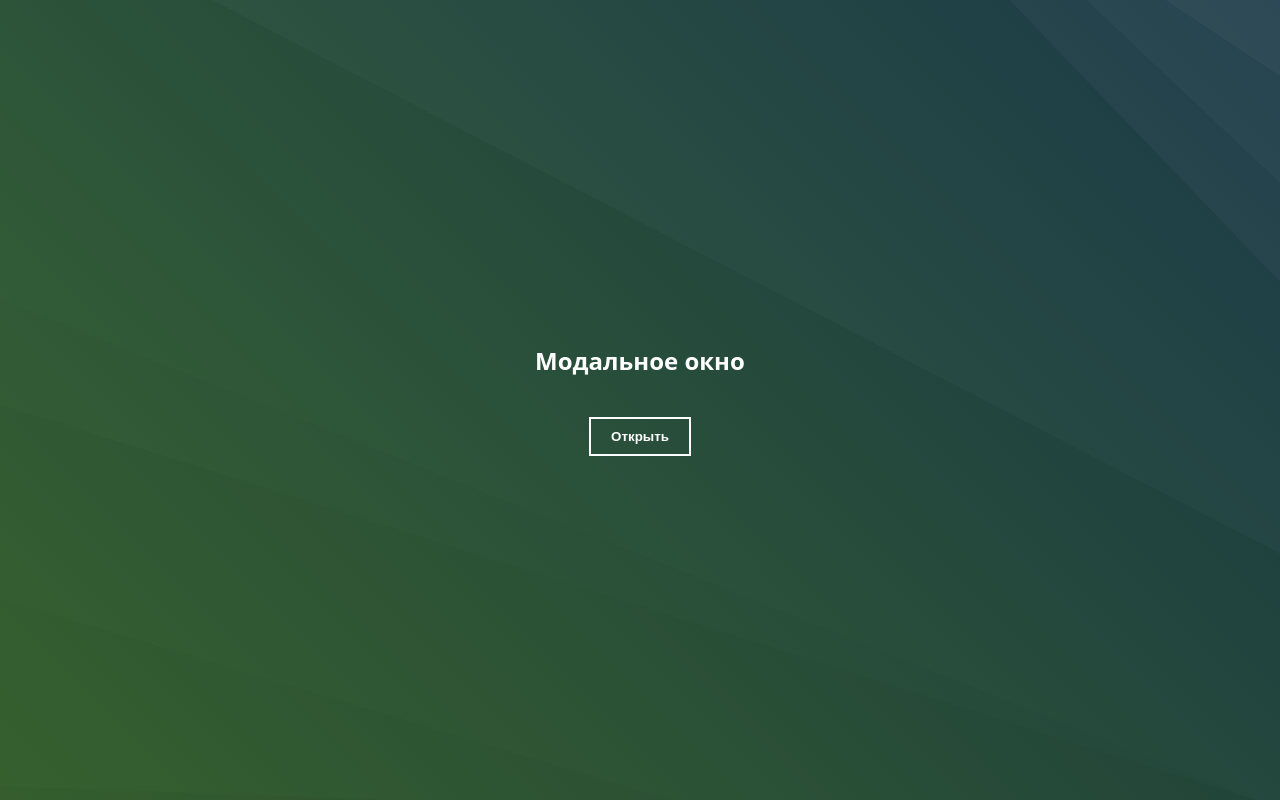
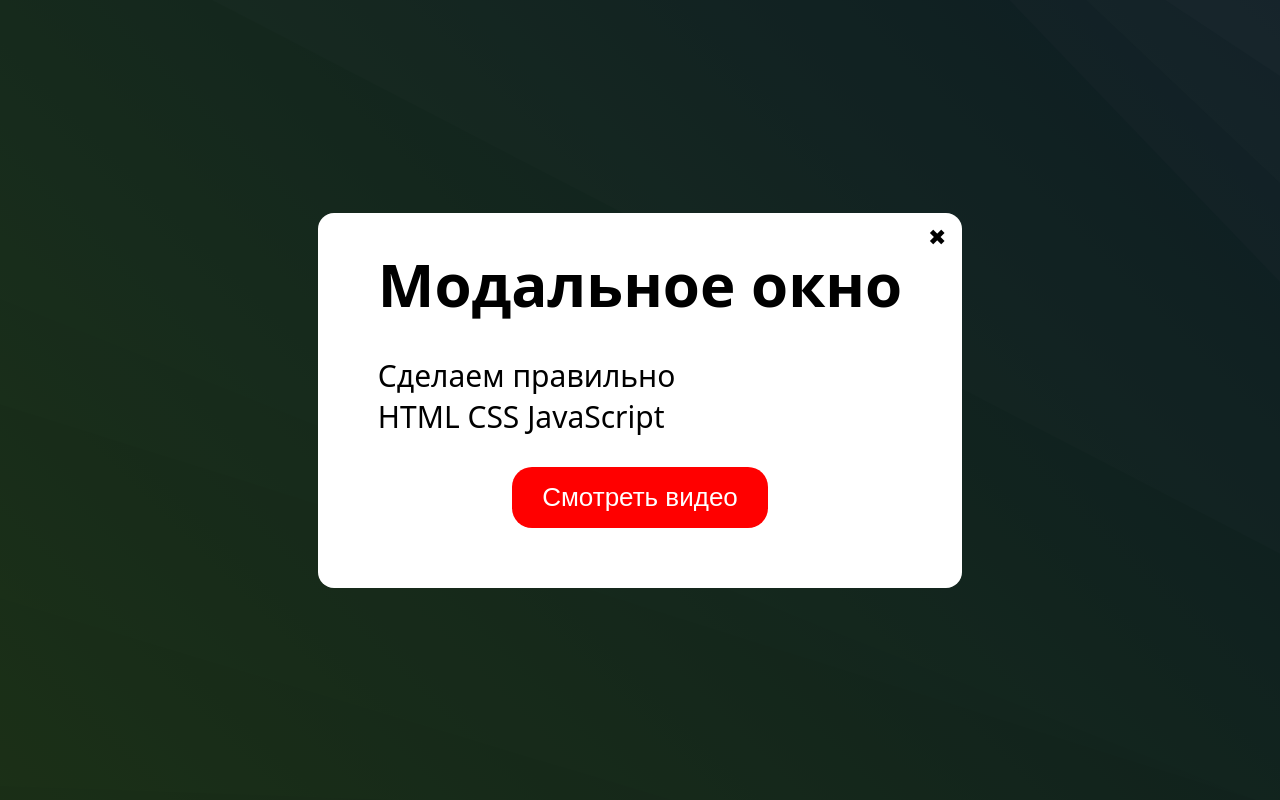
Before and after one commit to maksim-leskin/project-modal-form, a plain HTML site: page index.html in a window 1280 px wide. Both pictures are taken after a click on the button "Открыть". Shown: the top 800 px of the page. Drawn offline with Linux system fonts and the light colour scheme.

Commit message:
modal-ready

```diff
--- a/index.html
+++ b/index.html
@@ -7,13 +7,46 @@
   <meta name="viewport" content="width=device-width, initial-scale=1.0">
   <title>Project</title>
   <link rel="stylesheet" href="styles/style.css">
+  <script src="scripts/script.js" defer></script>
 </head>
 
 <body>
   <section class="section">
     <h1 class="section__title">Модальное окно</h1>
-    <button class="section__button">Открыть</button>
+    <button class="section__button section__button1">Открыть</button>
   </section>
+
+  <section class="section">
+    <h1 class="section__title">Модальное окно</h1>
+    <button class="section__button section__button2">Открыть 2</button>
+  </section>
+
+  <div class="modal modal1">
+    <div class="modal__main">
+      <h2 class="modal__title">Модальное окно</h2>
+
+      <div class="modal__container">
+        <p>Сделаем правильно</p>
+        <p>HTML CSS JavaScript</p>
+      </div>
+
+      <button class="modal__btn">Смотреть видео</button>
+      <button class="modal__close">&#10006;</button>
+    </div>
+  </div>
+
+  <div class="modal modal2">
+    <div class="modal__main">
+      <h2 class="modal__title">Модальное окно 2</h2>
+
+      <div class="modal__container">
+        <p>Lorem, ipsum dolor sit amet consectetur adipisicing elit. Laborum doloremque unde perferendis.</p>
+        <p>Lorem ipsum dolor, sit amet consectetur adipisicing elit. Ea accusantium aperiam, quis commodi incidunt amet quidem vero ut possimus sed veniam aliquam eum, in porro consequuntur impedit deserunt sequi velit quisquam quod suscipit. Consequuntur, facere earum, iusto sit odit aperiam ipsam illo architecto autem esse eos eius maiores quam magnam?</p>
+      </div>
+
+      <button class="modal__close">&#10006;</button>
+    </div>
+  </div>
 </body>
 
 </html>
--- /dev/null
+++ b/scripts/script.js
@@ -0,0 +1,54 @@
+const modalController = ({modal, btnOpen, btnClose, time = 300}) => {
+  const buttonElems = document.querySelectorAll(btnOpen);
+  const modalElem = document.querySelector(modal);
+
+  modalElem.style.cssText = `
+    display: flex;
+    visibility: hidden;
+    opacity: 0;
+    transition: opacity ${time}ms ease-in-out;
+  `;
+
+  const closeModal = event => {
+    const target = event.target;
+
+    if (
+      target === modalElem ||
+      (btnClose && target.closest(btnClose)) ||
+      event.code === 'Escape'
+      ) {
+
+      modalElem.style.opacity = 0;
+
+      setTimeout(() => {
+        modalElem.style.visibility = 'hidden';
+      }, time);
+
+      window.removeEventListener('keydown', closeModal);
+    }
+  }
+
+  const openModal = () => {
+    modalElem.style.visibility = 'visible';
+    modalElem.style.opacity = 1;
+    window.addEventListener('keydown', closeModal)
+  };
+
+  buttonElems.forEach(btn => {
+    btn.addEventListener('click', openModal);
+  });
+
+  modalElem.addEventListener('click', closeModal);
+};
+
+modalController({
+  modal: '.modal1',
+  btnOpen: '.section__button1',
+  btnClose: '.modal__close',
+});
+
+modalController({
+  modal: '.modal2',
+  btnOpen: '.section__button2',
+  btnClose: '.modal__close'
+});
--- a/styles/style.css
+++ b/styles/style.css
@@ -56,3 +56,69 @@ body {
 .section__button:focus-visible {
   outline-color: yellow;
 }
+
+.modal {
+  position: fixed;
+  inset: 0;
+  background-color: rgba(0, 0, 0, 0.5);
+  cursor: pointer;
+  padding: 30px;
+  overflow-y: auto;
+  display: none;
+}
+
+.modal__main {
+  position: relative;
+  max-width: 700px;
+  background-color: #fff;
+  margin: auto;
+  color: #000;
+  border-radius: 16px;
+  padding: 30px 60px 60px;
+  cursor: default;
+}
+
+.modal__title {
+  font-size: 60px;
+  margin-bottom: 30px;
+}
+
+.modal__container {
+  font-size: 30px;
+  margin-bottom: 30px;
+}
+
+.modal__btn {
+  background-color: red;
+  color: #fff;
+  font-size: 26px;
+  text-align: center;
+  display: block;
+  margin: 0 auto;
+  border-radius: 20px;
+  border: none;
+  padding: 15px 30px;
+}
+
+.modal__close {
+  background-color: transparent;
+  border: none;
+  cursor: pointer;
+  font-size: 22px;
+  position: absolute;
+  top: 10px;
+  right: 10px;
+  outline: 1px solid transparent;
+  outline-offset: 3px;
+  transition: outline-color .15s ease-in-out;
+  border-radius: 3px;
+  padding: 0;
+  text-align: center;
+  display: block;
+  width: 30px;
+  height: 30px;
+}
+
+.modal__close:focus-visible {
+  outline-color: green;
+}
```
